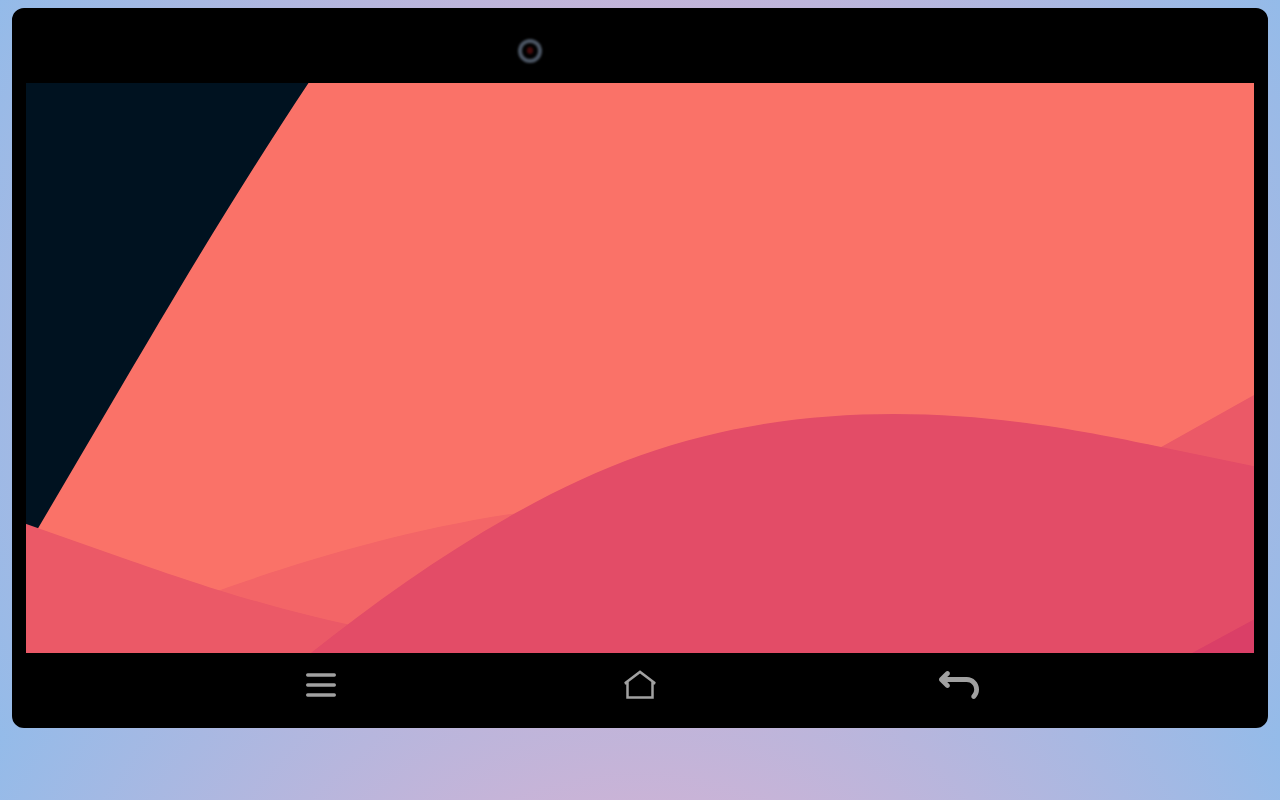
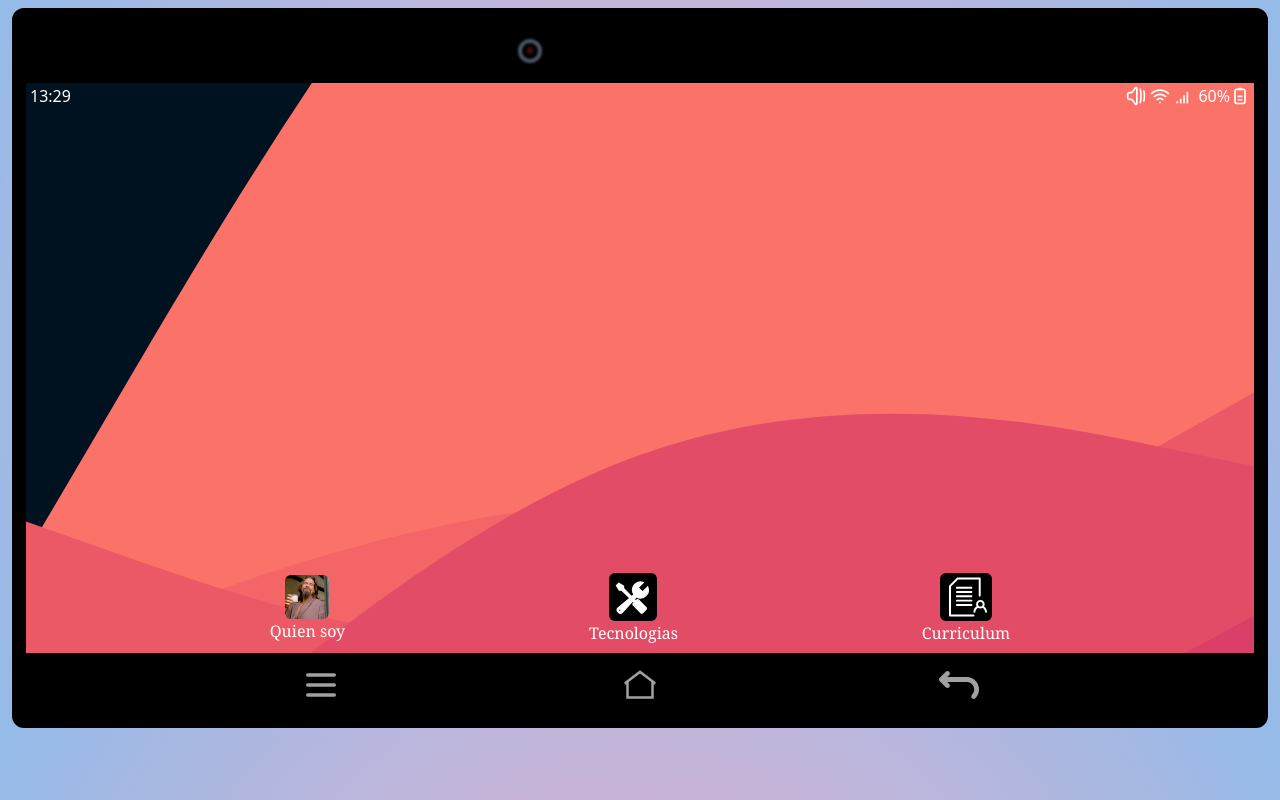
Before and after one commit to Lucas1933/lucas-dev-portfolio, a website built with Vite: page index.html in a window 1280 px wide. Built offline with nearby package versions, Linux system fonts and the light colour scheme.

Commit message:
added real time clock and initial section-like icons

```diff
--- a/index.html
+++ b/index.html
@@ -9,7 +9,9 @@
   <body
     class="body-bg mx-3 my-2 flex h-[90vh] flex-col rounded-xl border-[10px] border-solid border-black"
   >
-    <header class="flex h-[10vh] flex-col items-center justify-center bg-black">
+    <header
+      class="flex h-[10vh] flex-col items-center justify-center bg-black font-semibold"
+    >
       <div class="flex">
         <div
           class="mr-5 flex h-[3vh] w-[3vh] flex-col items-center justify-center rounded-full bg-gray-600 blur-[1px]"
@@ -23,8 +25,40 @@
         <div class="h-[3vh] w-[25vh] rounded-full bg-black"></div>
       </div>
     </header>
-    <main class="main-bg h-full">
-      <div class="h-full border-x-4 border-solid border-black"></div>
+    <main
+      class="main-bg flex h-full flex-col justify-between border-x-4 border-solid border-black"
+    >
+      <header class="mt-[0.5px] flex justify-between">
+        <span id="clock" class="ml-1 text-white">06:00</span>
+        <div class="flex">
+          <img class="w-5" src="public/sound.svg" alt="" />
+          <img class="mx-1 w-5" src="public/wifi.svg" alt="" />
+          <img class="w-5" src="public/signal.svg" alt="" />
+          <span class="ml-1 text-white">60%</span>
+          <img class="mr-1 w-5" src="public/battery.svg" alt="" />
+        </div>
+      </header>
+      <section class="">
+        <div class="mb-2 flex justify-evenly font-serif font-thin text-white">
+          <div class="flex flex-col items-center justify-center">
+            <div class="me-bg h-11 w-11 rounded-md"></div>
+            <span>Quien soy</span>
+          </div>
+          <div class="flex flex-col items-center justify-center">
+            <div class="rounded-md bg-black">
+              <img class="m-1 w-10" src="public/tools.svg" alt="" />
+            </div>
+
+            <span class="text-white">Tecnologias</span>
+          </div>
+          <div class="flex flex-col items-center justify-center">
+            <div class="rounded-md bg-black pl-1">
+              <img class="m-1 w-10" src="public/cv.svg" alt="" />
+            </div>
+            <span>Curriculum</span>
+          </div>
+        </div>
+      </section>
     </main>
     <footer class="flex h-[10vh] flex-col items-center justify-center bg-black">
       <div class="flex w-full justify-evenly">
--- a/main.js
+++ b/main.js
@@ -1 +1,5 @@
 import "./style.css";
+import updateClock from "./public/js/clock";
+
+setInterval(updateClock, 60000);
+updateClock();
--- /dev/null
+++ b/public/js/clock.js
@@ -0,0 +1,7 @@
+export default function updateClock() {
+  const now = new Date();
+  const hours = String(now.getHours()).padStart(2, "0");
+  const minutes = String(now.getMinutes()).padStart(2, "0");
+  const timeString = `${hours}:${minutes}`;
+  document.getElementById("clock").textContent = timeString;
+}
--- a/style.css
+++ b/style.css
@@ -26,3 +26,9 @@
   background-position: center;
   background-size: cover;
 }
+
+.me-bg {
+  background-image: url("public/lebowski.jpg");
+  background-position: center;
+  background-size: cover;
+}
```
Also changed, not shown: public/battery.svg (added), public/cv.svg (added), public/signal.svg (added), public/sound.svg (added), public/tools.svg (added), public/wifi.svg (added).
